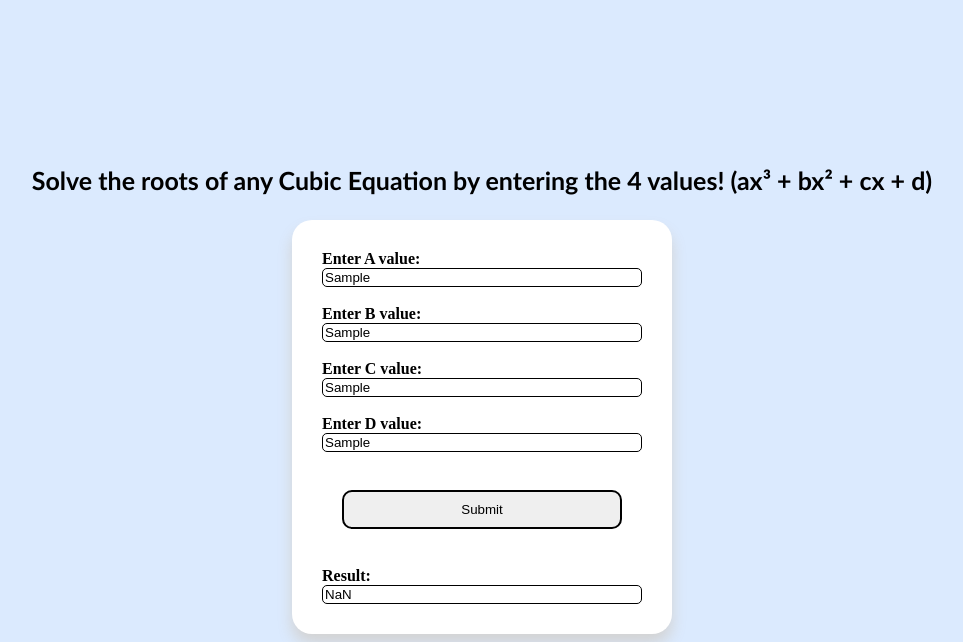
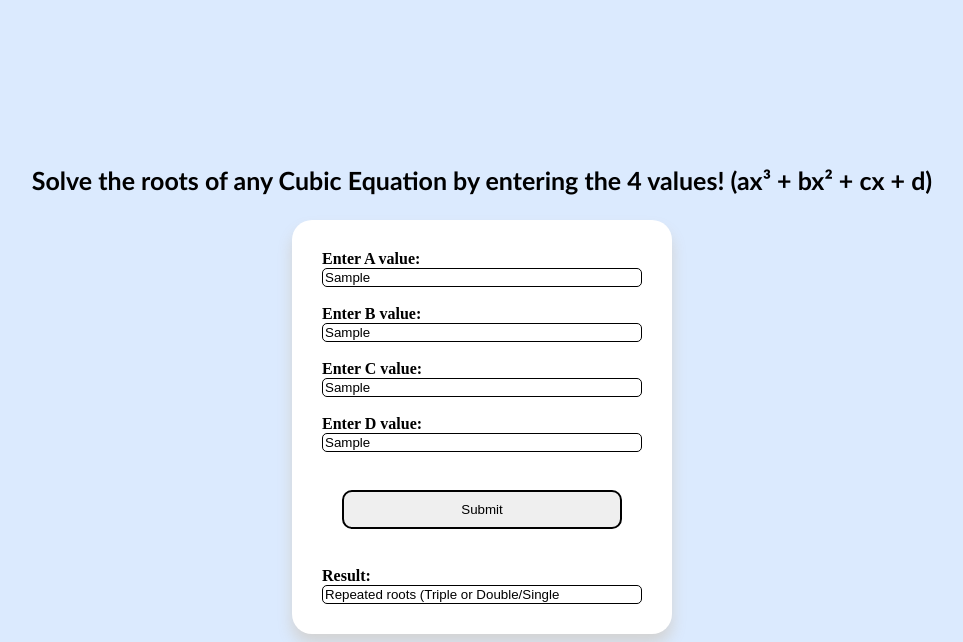
Before and after one commit to jjahamez/assignment2, a website built with Vite: page index.html in a window 1280 px wide. Both pictures are taken after typing "Sample", "Sample", "Sample", "Sample" into the empty fields and a click on the input "Submit". Shown: the part 441-1083 px from the top of the page, without its empty margins (158-1121 px from the left). Built offline with nearby package versions, Linux system fonts and the light colour scheme.

Commit message:
Calculated discriminant and cases added (without calculation)

```diff
--- a/src/main.ts
+++ b/src/main.ts
@@ -4,14 +4,23 @@ form?.addEventListener("submit", (event) => {
   event.preventDefault();
 
 
-const formData = new FormData(form);
+  const formData = new FormData(form);
 
-const a: number = Number(formData.get("a"));
-const b: number = Number(formData.get("b"));
-const c: number = Number(formData.get("c"));
-const d: number = Number(formData.get("d"))
+  const a: number = Number(formData.get("a"));
+  const b: number = Number(formData.get("b"));
+  const c: number = Number(formData.get("c"));
+  const d: number = Number(formData.get("d"));
 
-const test = a + b + c + d ;
-(document.getElementById("result") as HTMLInputElement).value = test.toString();
+  const p = (3 * a * c - b * b) / (3 * a * a); /* depressed cubic, refer to mr q */
+  const q = (27 * a * a * d - 9 * a * b * c + 2 * b * b * b) / (27 * a * a * a);
+  const discriminant = -4 * Math.pow(p, 3) - 27 * Math.pow(q, 2);
+
+  if (discriminant > 0) {
+    (document.getElementById("result") as HTMLInputElement).value = "3 real roots";
+  } else if (discriminant < 0) {
+    (document.getElementById("result") as HTMLInputElement).value = "1 real root, 2 complex";
+  } else {
+    (document.getElementById("result") as HTMLInputElement).value = "Repeated roots (Triple or Double/Single";
+  }
 
 })
```
Also changed, not shown: src/style.css (line endings or trailing spaces).
